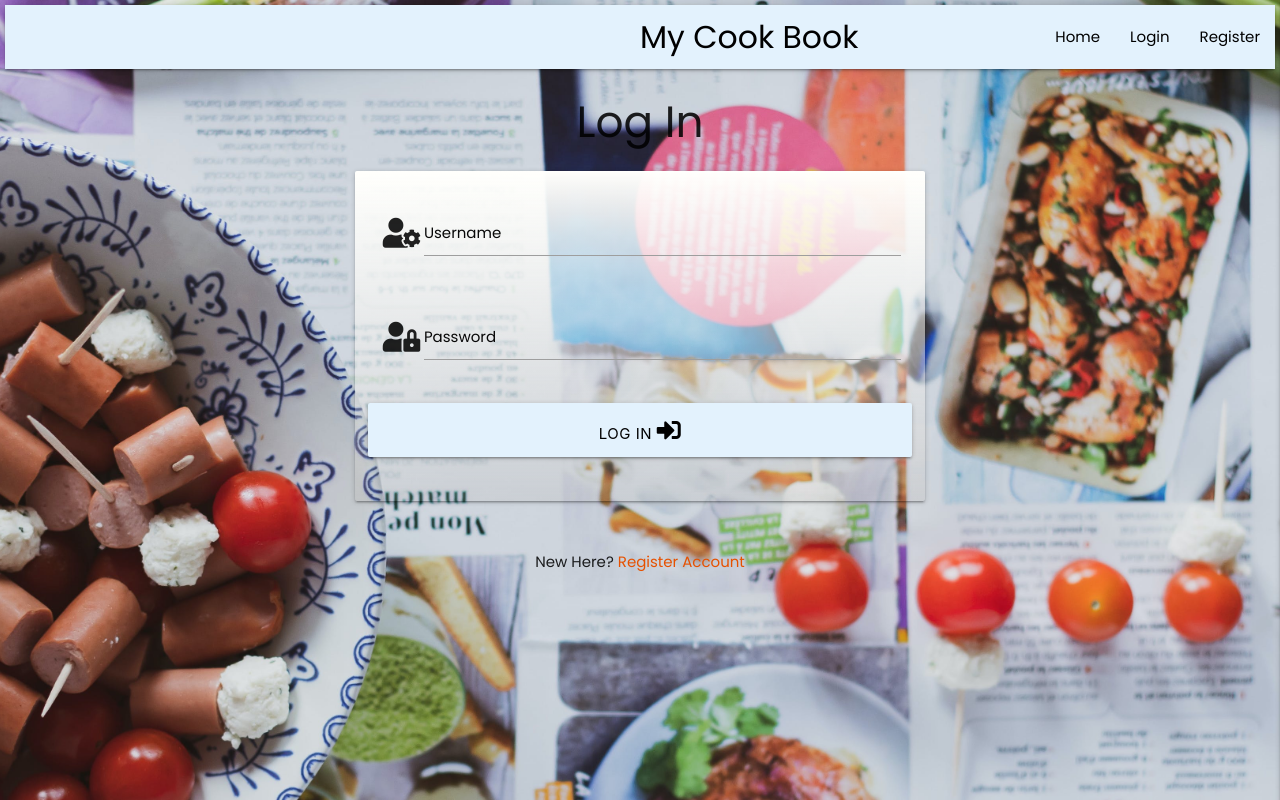
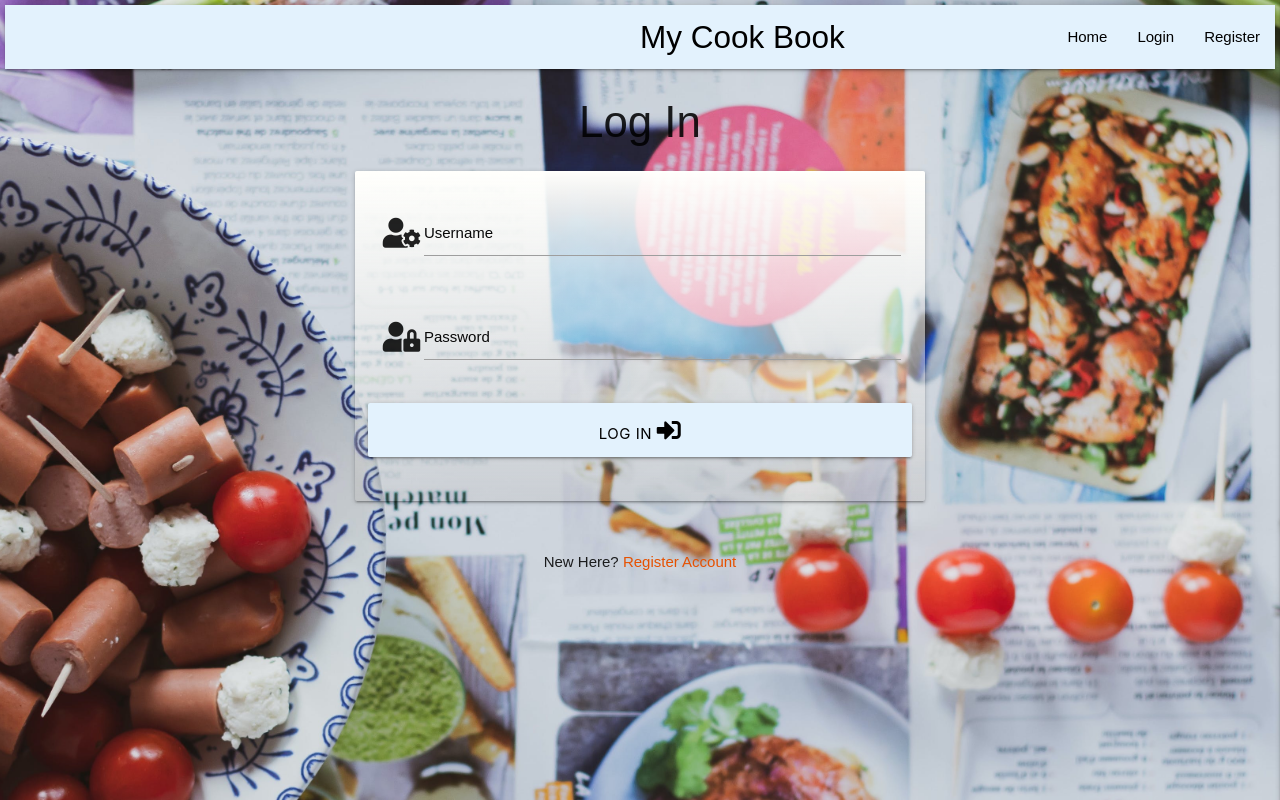
Before and after one commit to EmanuelCaires/MYCOOKBOOK, a Flask app: page / in a window 1280 px wide. Run offline with Flask 3, Linux system fonts and the light colour scheme; some libraries are stand-ins or nearby versions.

Commit message:
css updated

```diff
--- a/static/css/style.css
+++ b/static/css/style.css
@@ -1,5 +1,4 @@
-/* Import Google Fonts */
-@import url('https://fonts.googleapis.com/css2?family=Poppins:wght@300;400;500;600;700;800;900 &display=swap');
+
 
 /* Body styles */
 body {
```
